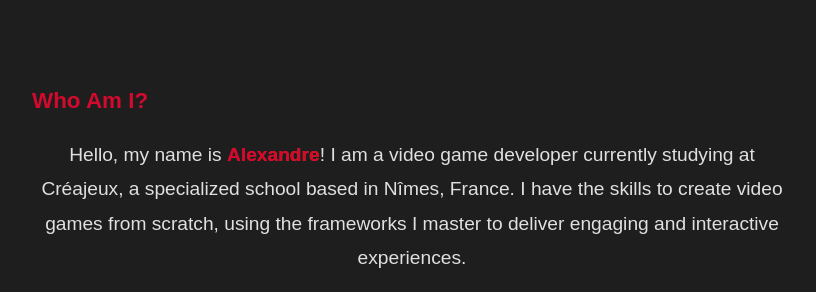
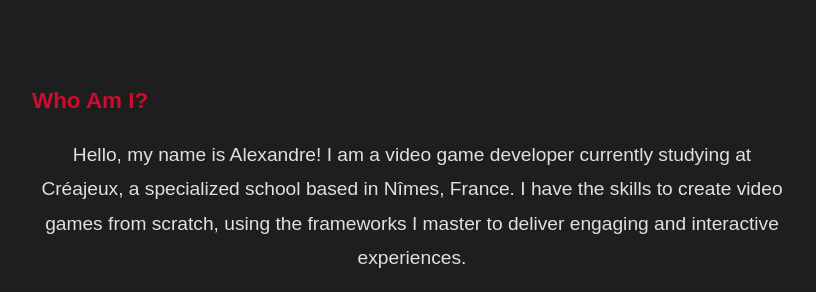
Before and after one commit to klaivertt/portfolio, a plain HTML site: page index.html in a window 1280 px wide. Shown: the part 1760-2052 px from the top of the page, without its empty margins (228-1044 px from the left). Drawn offline with Linux system fonts and the light colour scheme.

Commit message:
Update index.html

```diff
--- a/index.html
+++ b/index.html
@@ -84,7 +84,7 @@
 
             <section id="about-me">
                 <h4>Who Am I?</h4>
-                <p>Hello, my name is <span class="highlight">Alexandre</span>! I am a video game developer currently
+                <p>Hello, my name is Alexandre! I am a video game developer currently
                     studying at Créajeux, a specialized school based in Nîmes, France. I have the skills to create video
                     games from scratch, using the frameworks I master to deliver engaging and interactive experiences.
                 </p>
```
